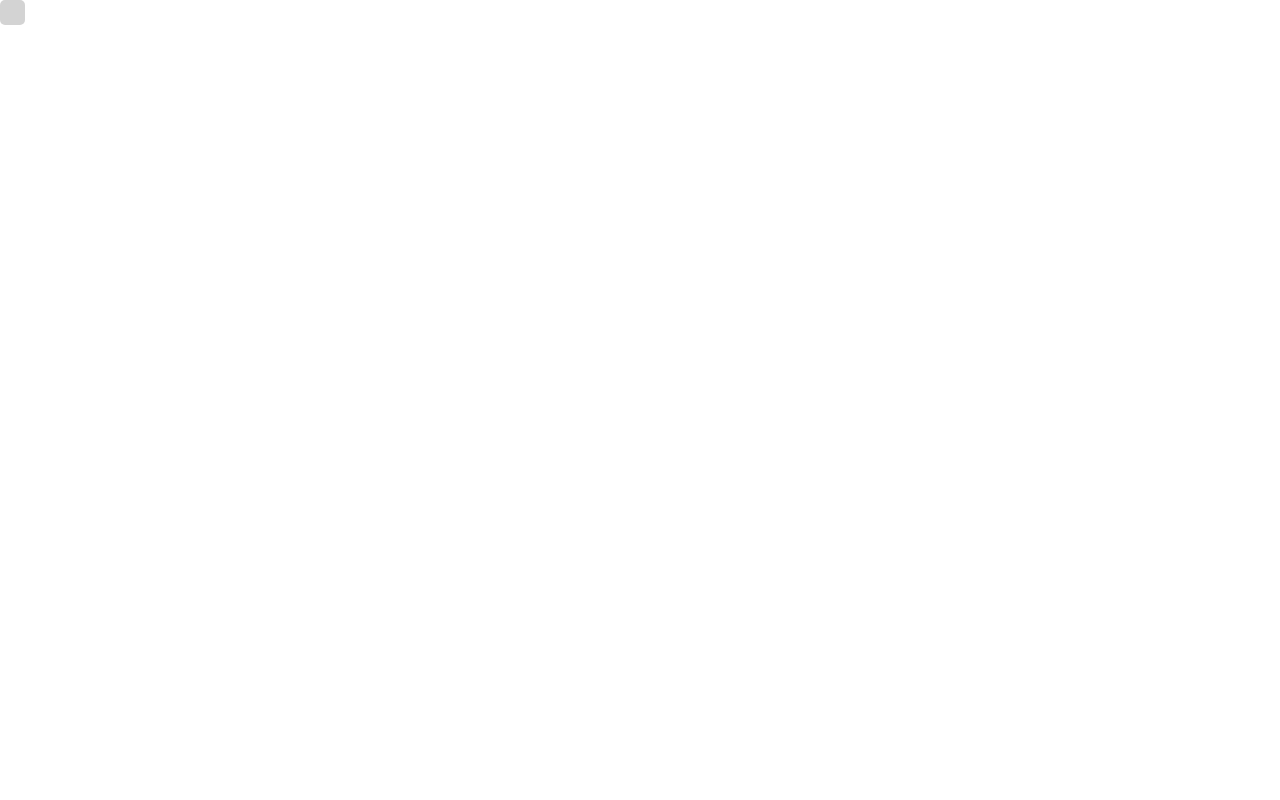
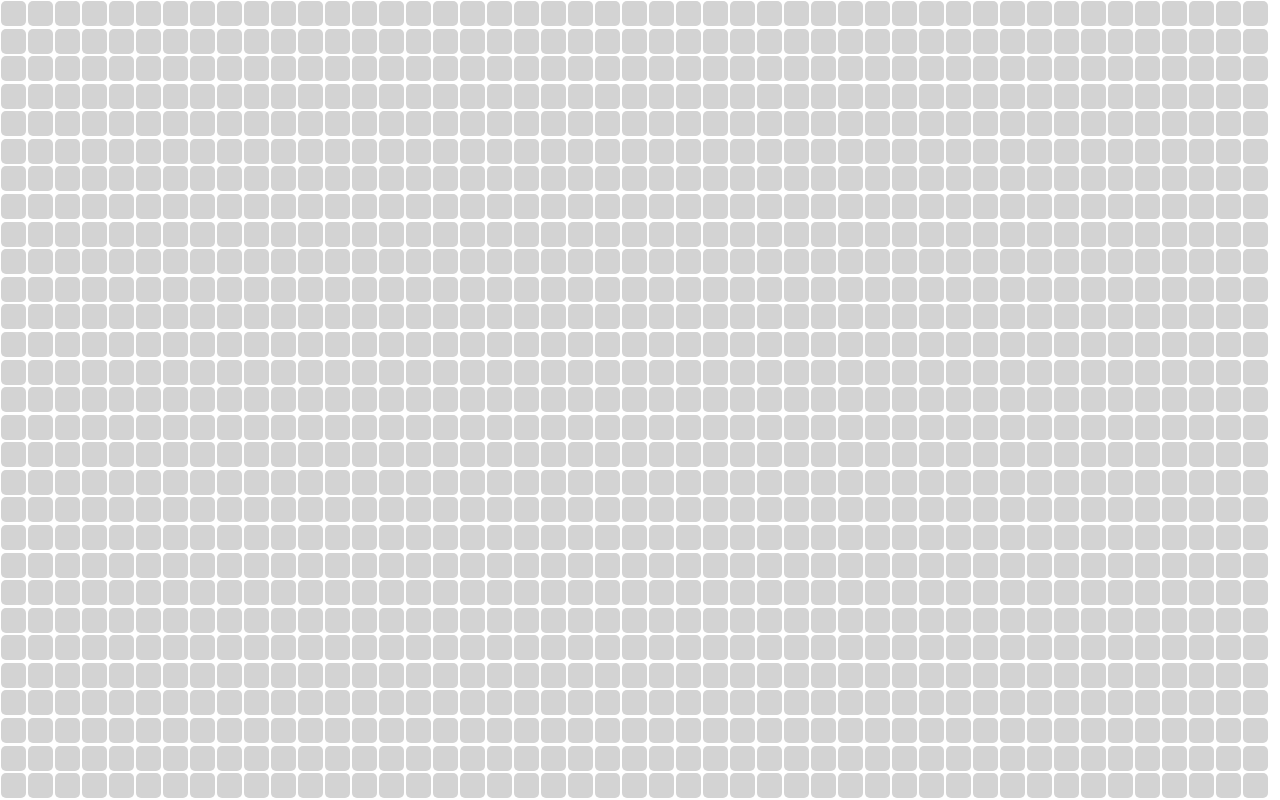
Before and after one commit to nathan-r-a-schultz/screen-diagnostic-test, a Next.js app: page / in a window 1280 px wide. Built offline with nearby package versions, Linux system fonts and the light colour scheme.

Commit message:
buttons: changed the number of buttons so they fully fill up the screen

```diff
--- a/src/components/touchbutton.tsx
+++ b/src/components/touchbutton.tsx
@@ -1,39 +1,76 @@
 "use client";
 
-import React, { useState } from 'react';
+import React, { useState, useEffect } from 'react';
 
 const TouchButton: React.FC = () => {
-  const [isPressed, setIsPressed] = useState(false);
+  const [isPressedArray, setIsPressedArray] = useState<boolean[]>([]);
+  const [buttonsCount, setButtonsCount] = useState(0);
 
-  const handleTouchStart = () => {
-    setIsPressed(true);
+  // Button dimensions
+  const buttonSize = 25;
+  const buttonMargin = 1;
+  const buttonTotalSize = buttonSize + buttonMargin * 2;
+
+  useEffect(() => {
+    // Calculate the number of buttons needed based on screen size
+    const screenWidth = window.innerWidth;
+    const screenHeight = window.innerHeight;
+
+    const buttonsPerRow = Math.floor(screenWidth / buttonTotalSize);
+    const rows = Math.floor(screenHeight / buttonTotalSize);
+    const totalButtons = buttonsPerRow * rows;
+
+    setButtonsCount(totalButtons);
+    setIsPressedArray(Array(totalButtons).fill(false));
+  }, []);
+
+  const handleTouchStart = (index: number) => {
+    setIsPressedArray(prevState => {
+      const newState = [...prevState];
+      newState[index] = true;
+      return newState;
+    });
   };
 
-  const handleTouchEnd = () => {
-    setIsPressed(false);
+  const handleTouchEnd = (index: number) => {
+    setIsPressedArray(prevState => {
+      const newState = [...prevState];
+      newState[index] = false;
+      return newState;
+    });
   };
 
   return (
+    <div style={{ display: 'flex', flexWrap: 'wrap', width: '100vw', height: '100vh' }}>
+      {Array.from({ length: buttonsCount }).map((_, index) => (
         <button
+          key={index}
           style={{
-        width: '25px',
-        height: '25px',
-        backgroundColor: isPressed ? 'blue' : 'lightgray',
+            width: `${buttonSize}px`,
+            height: `${buttonSize}px`,
+            backgroundColor: isPressedArray[index] ? 'blue' : 'lightgray',
             border: 'none',
             borderRadius: '5px',
             cursor: 'pointer',
-        color: isPressed ? 'white' : 'black',
+            color: isPressedArray[index] ? 'white' : 'black',
             fontSize: '16px',
             transition: 'background-color 0.2s ease',
+            margin: `${buttonMargin}px`,
           }}
-      onTouchStart={handleTouchStart}
+          onTouchStart={() => handleTouchStart(index)}
+          onTouchEnd={() => handleTouchEnd(index)}
 
-      // Uncomment the following piece of code to make it work without a touchscreen
-      // Note that this will make it so the touchscreen function is bugged
-      // In summary, enable the following line for testing but ensure it is commented out when committing
-      // onClick={() => setIsPressed(prev => !prev)} // Toggle color on click
+          onClick={() => {
+            setIsPressedArray(prevState => {
+              const newState = [...prevState];
+              newState[index] = !newState[index];
+              return newState;
+            });
+          }}
         >
         </button>
+      ))}
+    </div>
   );
 };
 
```
Lines whose indentation alone changed are shown as unchanged.
